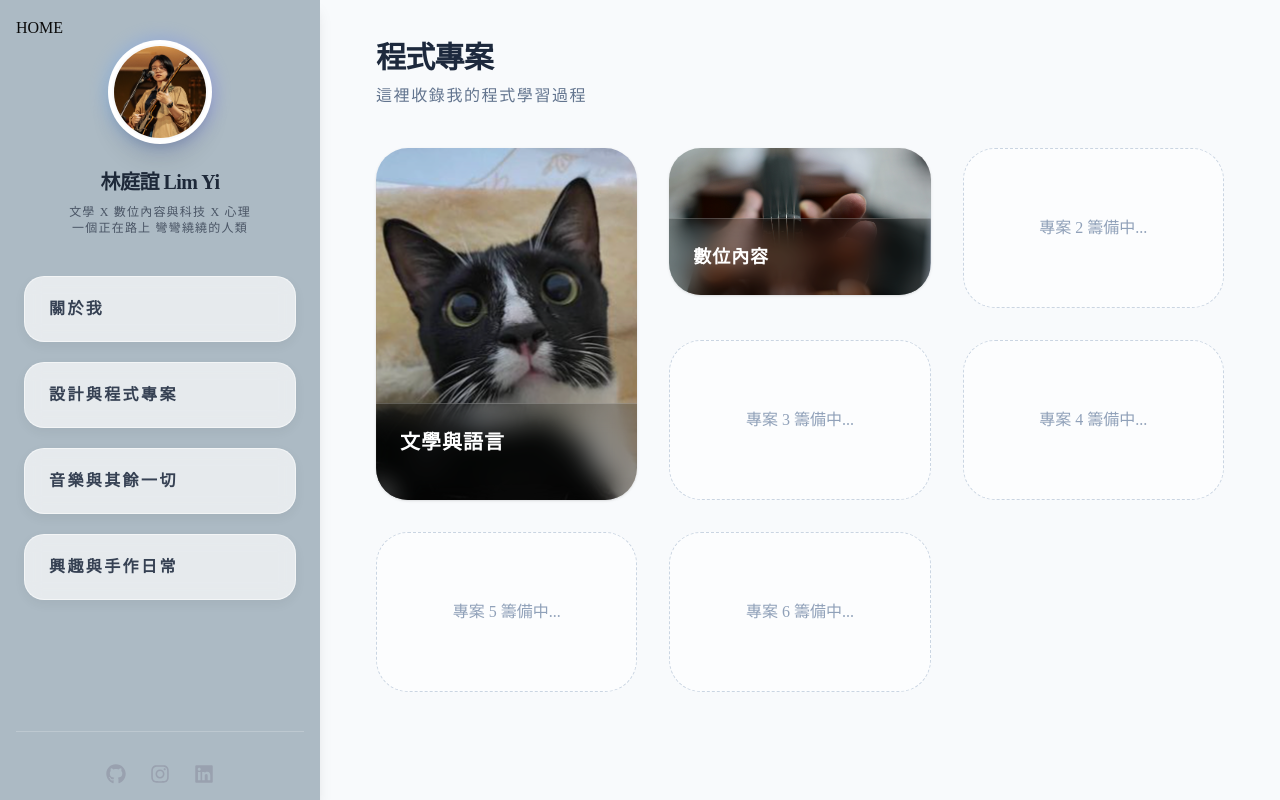
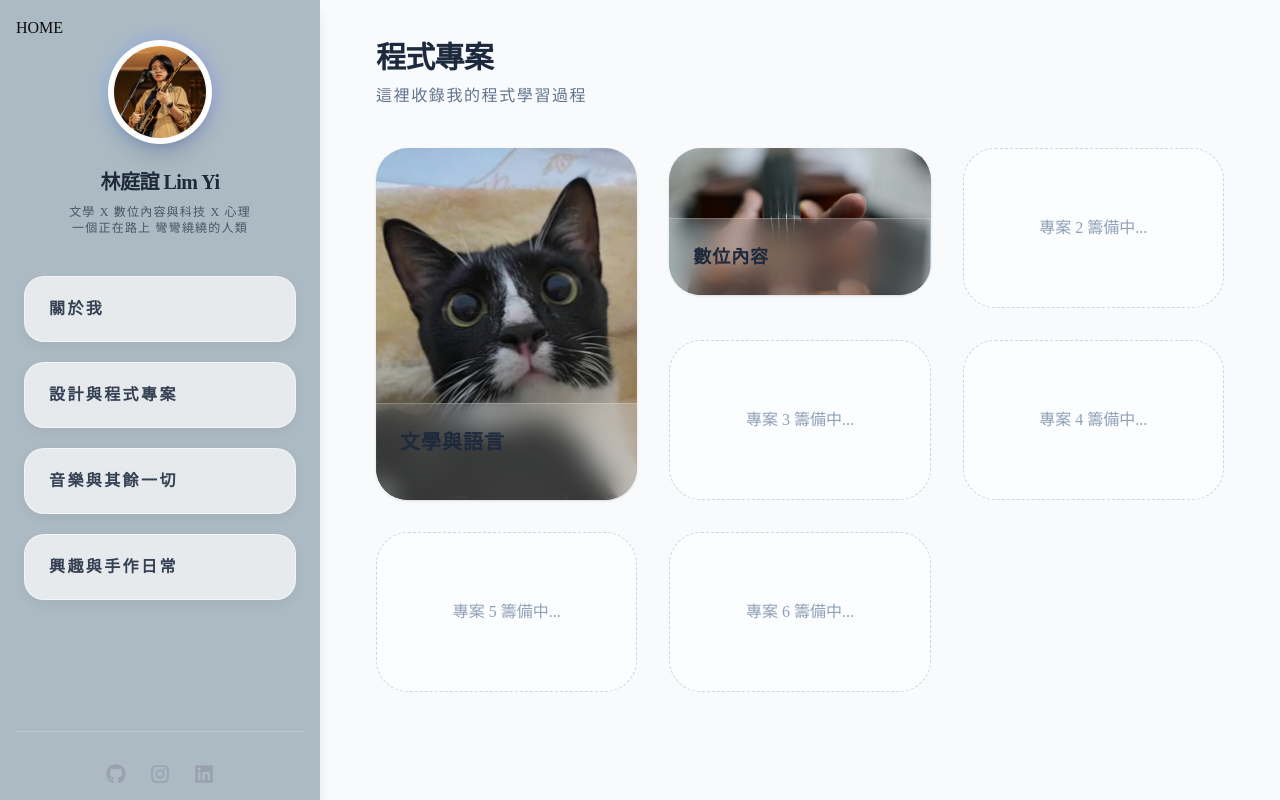
Before and after one commit to yeelin1128/1142_Web113101084_Hw1, a Next.js app: page /about in a window 1280 px wide. Built offline with nearby package versions, Linux system fonts and the light colour scheme.

Commit message:
feat: glass

```diff
--- a/app/about/page.tsx
+++ b/app/about/page.tsx
@@ -25,7 +25,7 @@ export default function About() {
         </aside>
 
 
-        {/* 主內容區：移除背景紅，改為優雅的淡色 */}
+        {/* 主內容區*/}
         <main className="flex-grow h-full overflow-y-auto bg-slate-50 custom-scrollbar p-6 sm:p-10 pt-20 sm:pt-10">
 
           <header className="mb-10 ml-4">
@@ -45,9 +45,10 @@ export default function About() {
               {/* 遮罩：滑鼠移入時變暗 */}
               <div className="absolute inset-0 bg-black/10 group-hover:bg-black/30 transition-colors duration-500" />
 
-              <div className="absolute bottom-0 w-full p-6 text-white backdrop-blur-md bg-black/20 border-t border-white/20">
-                <h3 className="text-xl font-bold mb-1 tracking-wider">{projectData["1"]["name"]}</h3>
-                <p className="text-xs opacity-0 group-hover:opacity-100 translate-y-4 group-hover:translate-y-0 transition-all duration-500">
+              <div className="absolute bottom-0 w-full p-6 text-white backdrop-blur-md bg-white/20 border-t border-white/20">
+                <h3 className="text-xl font-bold mb-1 tracking-wider text-slate-800">
+                  {projectData["1"]["name"]}</h3>
+                <p className="text-xs text-slate-600 opacity-0 group-hover:opacity-100 translate-y-4 group-hover:translate-y-0 transition-all duration-500 ">
                   {projectData["1"]["desc"]}
                 </p>
               </div>
@@ -60,8 +61,8 @@ export default function About() {
                 style={{ backgroundImage: `url(${projectData["2"]["imageUrl"]})` }}
               />
               <div className="absolute inset-0 bg-black/10 group-hover:bg-black/30 transition-colors duration-500" />
-              <div className="absolute bottom-0 w-full p-6 text-white backdrop-blur-md bg-black/20 border-t border-white/20">
-                <h3 className="text-lg font-bold tracking-wider">{projectData["2"]["name"]}</h3>
+              <div className="absolute bottom-0 w-full p-6 text-white backdrop-blur-md bg-white/20 border-t border-white/20">
+                <h3 className="text-lg font-bold tracking-wider text-slate-800">{projectData["2"]["name"]}</h3>
               </div>
             </div>
 
```
